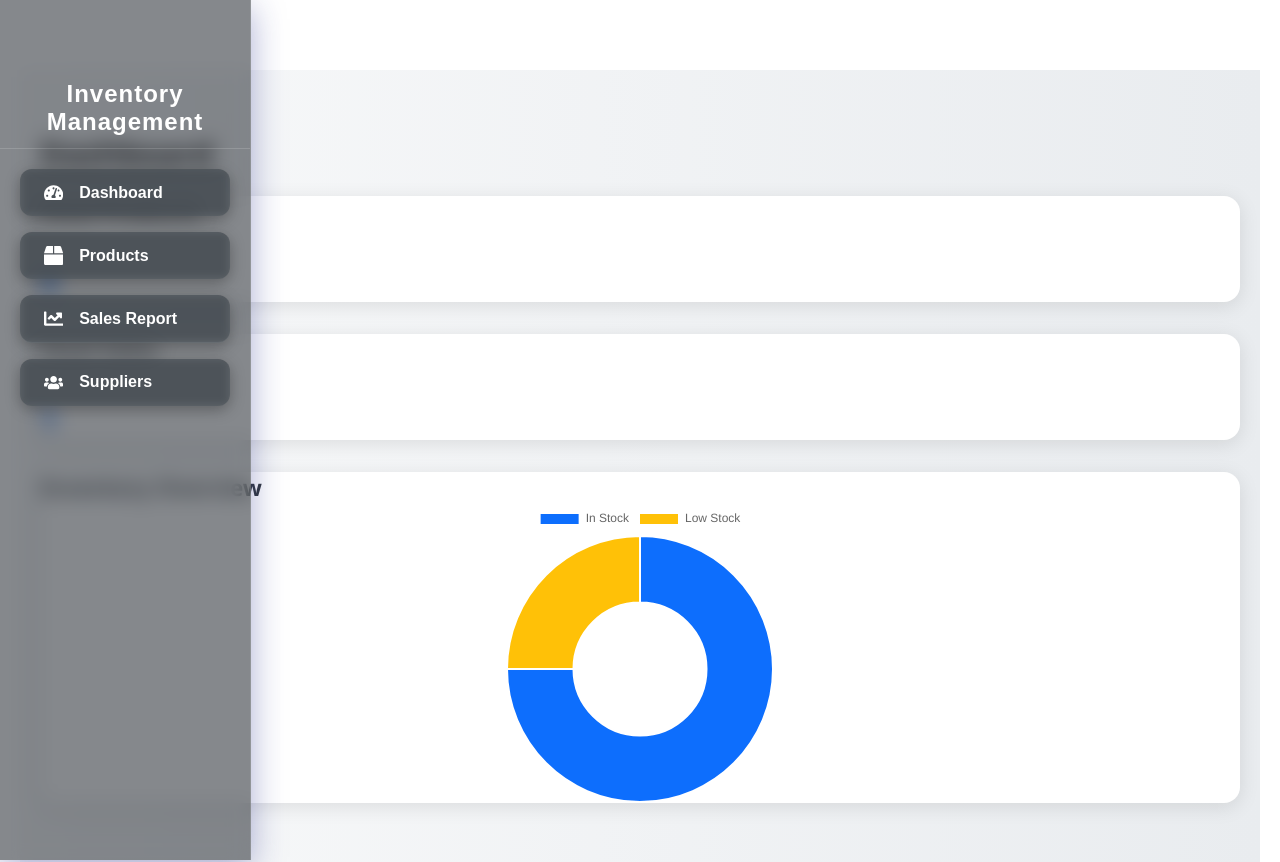
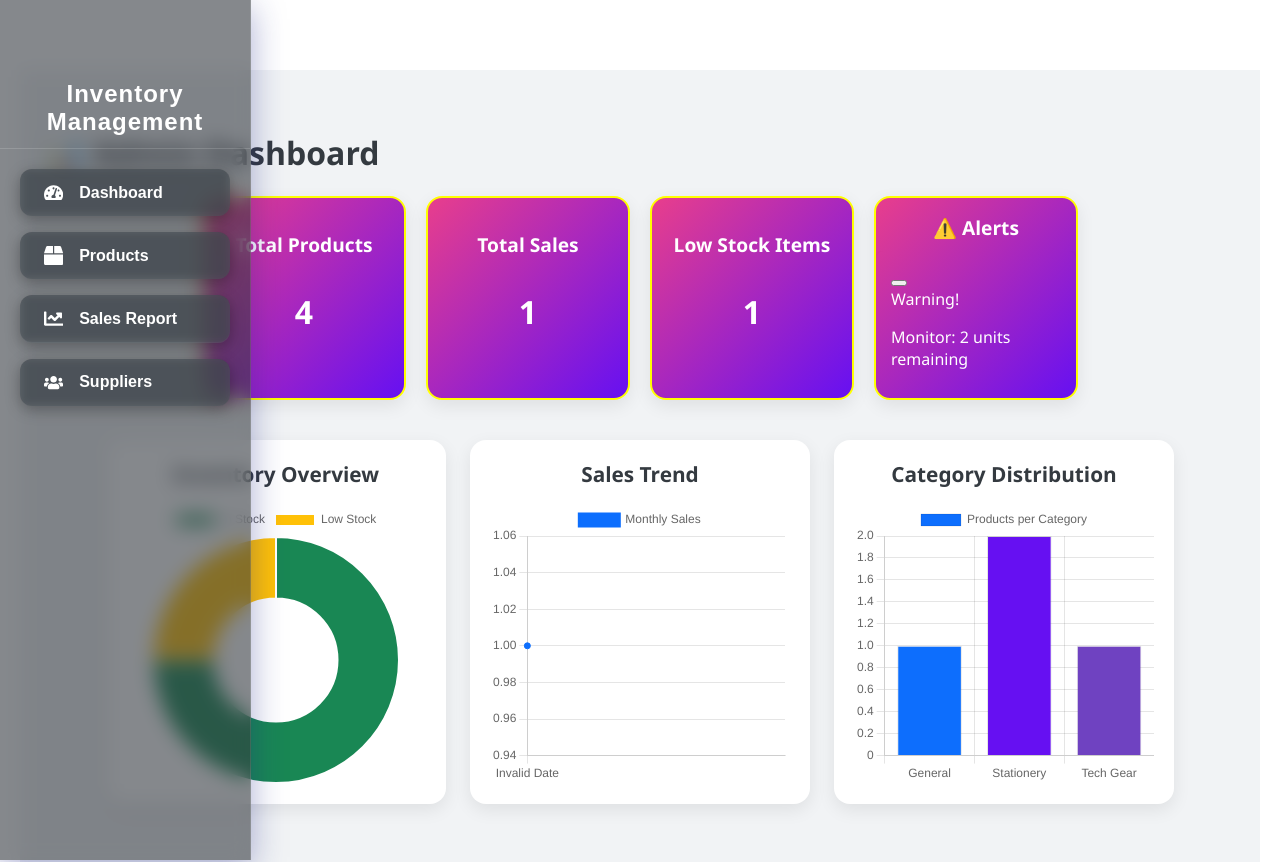
Before and after one commit to Chad96/-Inventory-Management-System, a React (Vite) app: page / in a window 1280 px wide. Shown: the top 862 px of the page. Built offline with nearby package versions, Linux system fonts and the light colour scheme; data requests are answered from the project's data file.

Commit message:
Dashboard updated and added new cards and graphs

```diff
--- a/src/pages/Dashboard.css
+++ b/src/pages/Dashboard.css
@@ -1,61 +1,137 @@
-/* Dashboard-specific styles */
 .dashboard-container {
-  padding: 40px 20px;
-  background: linear-gradient(to right, #f8f9fa, #e9ecef);
+  padding: 40px 25px;
+  background: #f1f3f5;
   min-height: 100vh;
   font-family: 'Segoe UI', Tahoma, Geneva, Verdana, sans-serif;
 }
 
-.card {
-  border: none;
-  border-radius: 16px;
-  box-shadow: 0 4px 20px rgba(0, 0, 0, 0.1);
-  transition: transform 0.2s ease, box-shadow 0.2s ease;
-  background-color: #ffffff;
+h1 {
+  font-weight: 700;
+  color: #343a40;
 }
 
-.card:hover {
-  transform: translateY(-4px);
-  box-shadow: 0 6px 24px rgba(0, 0, 0, 0.15);
+.summary-cards {
+  display: flex;
+  justify-content: center;
+  gap: 20px;
+  margin-bottom: 2rem;
+  flex-wrap: wrap;
+}
+
+.summary-cards .card {
+  width: 200px;
+  height: 200px;
+  display: flex;
+  flex-direction: column;
+  justify-content: center;
+  align-items: center;
+  background: linear-gradient(to bottom right, #e83e8c, #6610f2);
+  border: 2px solid yellow;
+  border-radius: 16px;
+  color: white;
+  box-shadow: 0 6px 18px rgba(0, 0, 0, 0.08);
+  transition: transform 0.3s ease, box-shadow 0.3s ease;
+}
+
+.summary-cards .card:hover {
+  transform: translateY(-6px);
+  box-shadow: 0 10px 25px rgba(0, 0, 0, 0.15);
+}
+
+.alert-list {
+  max-height: 130px;
+  overflow-y: auto;
+  width: 100%;
+}
+
+.alert-list::-webkit-scrollbar {
+  width: 6px;
+}
+.alert-list::-webkit-scrollbar-thumb {
+  background-color: #ced4da;
+  border-radius: 10px;
 }
 
 .card-title {
-  font-size: 1.4rem;
+  font-size: 1.2rem;
   font-weight: 600;
-  color: #343a40;
+  text-align: center;
+  margin-bottom: 10px;
 }
 
 .card-text {
   font-size: 2rem;
   font-weight: bold;
-  color: #0d6efd;
+  text-align: center;
 }
 
-.alert {
-  border-left: 4px solid #dc3545;
-  background-color: #fff0f0;
-  padding: 12px;
-  border-radius: 4px;
-  color: #721c24;
+/* Updated chart section styles */
+.chart-section {
+  margin-top: 2.5rem;
+  display: flex;
+  gap: 1.5rem;
+  flex-wrap: wrap;
+  justify-content: center;
 }
 
-/* Chart container */
-.chart-container {
-  width: 100%;
-  max-width: 300px;
-  height: 300px;
-  margin: 0 auto;
-  position: relative;
+.chart-section .card {
+  flex: 1 1 300px;
+  max-width: 350px;
+  border-radius: 16px;
+  box-shadow: 0 6px 18px rgba(0, 0, 0, 0.08);
+  background: #fff;
+  transition: transform 0.3s ease, box-shadow 0.3s ease;
+  display: flex;
+  flex-direction: column;
+  padding: 20px;
 }
 
-/* Responsive adjustments */
-@media (max-width: 576px) {
+.chart-section .card:hover {
+  transform: translateY(-6px);
+  box-shadow: 0 12px 30px rgba(0, 0, 0, 0.12);
+}
+
+.chart-section .card .card-title {
+  font-weight: 700;
+  font-size: 1.3rem;
+  text-align: center;
+  margin-bottom: 1rem;
+  color: #343a40;
+}
+
+.chart-container {
+  flex-grow: 1;
+  position: relative;
+  height: 280px;
+  min-height: 250px;
+}
+
+/* Responsive tweaks */
+@media (max-width: 992px) {
+  .chart-section {
+    justify-content: space-around;
+  }
+
+  .chart-section .card {
+    max-width: 100%;
+  }
+}
+
+@media (max-width: 768px) {
   .dashboard-container {
     padding: 20px 10px;
   }
 
-  .card-title {
-    font-size: 1.2rem;
+  .summary-cards {
+    flex-direction: column;
+    align-items: center;
+  }
+
+  .summary-cards .card {
+    width: 90%;
+    max-width: 300px;
+    height: auto;
+    min-height: 200px;
   }
 
   .card-text {
@@ -63,7 +139,12 @@
   }
 
   .chart-container {
-    max-width: 250px;
-    height: 250px;
+    height: 220px;
   }
 }
+
+@media (max-width: 576px) {
+  .chart-container {
+    height: 220px;
+  }
+}
--- a/src/pages/Dashboard.jsx
+++ b/src/pages/Dashboard.jsx
@@ -2,38 +2,108 @@ import { useState, useEffect } from 'react';
 import axios from 'axios';
 import { Card, Row, Col } from 'react-bootstrap';
 import './Dashboard.css';
+import AlertComponent from '../components/AlertComponent';
 
-// Chart.js
-import { Doughnut } from 'react-chartjs-2';
 import {
   Chart as ChartJS,
   ArcElement,
   Tooltip,
-  Legend
+  Legend,
+  CategoryScale,
+  LinearScale,
+  BarElement,
+  PointElement,
+  LineElement,
+  Title,
 } from 'chart.js';
+import { Doughnut, Bar, Line } from 'react-chartjs-2';
 
-ChartJS.register(ArcElement, Tooltip, Legend);
+ChartJS.register(
+  ArcElement,
+  Tooltip,
+  Legend,
+  CategoryScale,
+  LinearScale,
+  BarElement,
+  PointElement,
+  LineElement,
+  Title
+);
 
-function Dashboard({ addAlert }) {
+function Dashboard() {
   const [lowStock, setLowStock] = useState([]);
   const [productsCount, setProductsCount] = useState(0);
   const [salesCount, setSalesCount] = useState(0);
   const [stockChartData, setStockChartData] = useState({});
+  const [salesChartData, setSalesChartData] = useState({});
+  const [categoryChartData, setCategoryChartData] = useState({});
+  const [alerts, setAlerts] = useState([]);
 
   useEffect(() => {
     fetchData();
   }, []);
 
-  const prepareChartData = (products, lowStockItems) => {
+  const showAlert = (message, variant) => {
+    const id = Date.now();
+    const newAlert = { id, message, variant };
+    setAlerts(prev => [...prev, newAlert]);
+  };
+
+  const removeAlert = (id) => {
+    setAlerts(prev => prev.filter(alert => alert.id !== id));
+  };
+
+  const prepareStockChartData = (products, lowStockItems) => {
     const inStockCount = products.length - lowStockItems.length;
     setStockChartData({
       labels: ['In Stock', 'Low Stock'],
       datasets: [
         {
           data: [inStockCount, lowStockItems.length],
-          backgroundColor: ['#0d6efd', '#ffc107'],
-          borderColor: ['#ffffff', '#ffffff'],
+          backgroundColor: ['#198754', '#ffc107'],
+          borderColor: ['#fff', '#fff'],
           borderWidth: 2,
+        },
+      ],
+    });
+  };
+
+  const prepareCategoryChartData = (products) => {
+    const categoryMap = {};
+    products.forEach((p) => {
+      categoryMap[p.category] = (categoryMap[p.category] || 0) + 1;
+    });
+
+    setCategoryChartData({
+      labels: Object.keys(categoryMap),
+      datasets: [
+        {
+          label: 'Products per Category',
+          data: Object.values(categoryMap),
+          backgroundColor: ['#0d6efd', '#6610f2', '#6f42c1', '#198754', '#fd7e14'],
+          borderWidth: 1,
+        },
+      ],
+    });
+  };
+
+  const prepareSalesChartData = (sales) => {
+    const monthlySales = {};
+    sales.forEach((sale) => {
+      const month = new Date(sale.date).toLocaleString('default', { month: 'short' });
+      monthlySales[month] = (monthlySales[month] || 0) + 1;
+    });
+
+    setSalesChartData({
+      labels: Object.keys(monthlySales),
+      datasets: [
+        {
+          label: 'Monthly Sales',
+          data: Object.values(monthlySales),
+          fill: false,
+          borderColor: '#0d6efd',
+          backgroundColor: '#0d6efd',
+          tension: 0.3,
         },
       ],
     });
@@ -42,60 +112,115 @@ function Dashboard({ addAlert }) {
   const fetchData = async () => {
     try {
       const productsRes = await axios.get('http://localhost:3001/products');
-      setProductsCount(productsRes.data.length);
-      const lowStockItems = productsRes.data.filter(p => p.stock <= p.lowStockThreshold);
+      const products = productsRes.data;
+      setProductsCount(products.length);
+
+      const lowStockItems = products.filter(p => p.stock <= p.lowStockThreshold);
       setLowStock(lowStockItems);
-
-      prepareChartData(productsRes.data, lowStockItems);
+      prepareStockChartData(products, lowStockItems);
+      prepareCategoryChartData(products);
 
       if (lowStockItems.length > 0) {
         lowStockItems.forEach(item => {
-          addAlert(`${item.name}: ${item.stock} units remaining`, 'warning');
+          showAlert(`${item.name}: ${item.stock} units remaining`, 'warning');
         });
       }
 
       const salesRes = await axios.get('http://localhost:3001/sales');
       setSalesCount(salesRes.data.length);
+      prepareSalesChartData(salesRes.data);
     } catch (err) {
-      addAlert('Failed to load data. Please check the server.', 'danger');
+      showAlert('Failed to load data. Please check the server.', 'danger');
     }
   };
 
   return (
     <div className="dashboard-container">
-      <h1 className="mb-4">Dashboard</h1>
-      <Row>
-        <Col md={6} className="mb-4">
+      <h1 className="mb-4">📊 Admin Dashboard</h1>
+
+      <div className="summary-cards">
         <Card>
           <Card.Body>
             <Card.Title>Total Products</Card.Title>
             <Card.Text>{productsCount}</Card.Text>
           </Card.Body>
         </Card>
-        </Col>
-        <Col md={6} className="mb-4">
+
         <Card>
           <Card.Body>
             <Card.Title>Total Sales</Card.Title>
             <Card.Text>{salesCount}</Card.Text>
           </Card.Body>
         </Card>
-        </Col>
-      </Row>
 
-      <Row className="mt-4">
-        <Col md={6}>
         <Card>
           <Card.Body>
+            <Card.Title>Low Stock Items</Card.Title>
+            <Card.Text>{lowStock.length}</Card.Text>
+          </Card.Body>
+        </Card>
+
+        <Card>
+          <Card.Body>
+            <Card.Title>⚠️ Alerts</Card.Title>
+            <div className="alert-list">
+              {alerts.length === 0 ? (
+                <p className="text-white">No current alerts</p>
+              ) : (
+                alerts.map(alert => (
+                  <AlertComponent
+                    key={alert.id}
+                    message={alert.message}
+                    variant={alert.variant}
+                    onClose={() => removeAlert(alert.id)}
+                  />
+                ))
+              )}
+            </div>
+          </Card.Body>
+        </Card>
+      </div>
+
+      <Row className="chart-section">
+        <Col md={4} sm={12} className="mb-4">
+          <Card>
+            <Card.Body className="d-flex flex-column">
               <Card.Title>Inventory Overview</Card.Title>
               <div className="chart-container">
                 {stockChartData.datasets ? (
-                  <Doughnut
-                    data={stockChartData}
-                    options={{ maintainAspectRatio: false }}
-                  />
+                  <Doughnut data={stockChartData} options={{ maintainAspectRatio: false }} />
                 ) : (
-                  <p>Loading chart...</p>
+                  <p>Loading...</p>
+                )}
+              </div>
+            </Card.Body>
+          </Card>
+        </Col>
+
+        <Col md={4} sm={12} className="mb-4">
+          <Card>
+            <Card.Body className="d-flex flex-column">
+              <Card.Title>Sales Trend</Card.Title>
+              <div className="chart-container">
+                {salesChartData.datasets ? (
+                  <Line data={salesChartData} options={{ maintainAspectRatio: false }} />
+                ) : (
+                  <p>Loading...</p>
+                )}
+              </div>
+            </Card.Body>
+          </Card>
+        </Col>
+
+        <Col md={4} sm={12} className="mb-4">
+          <Card>
+            <Card.Body className="d-flex flex-column">
+              <Card.Title>Category Distribution</Card.Title>
+              <div className="chart-container">
+                {categoryChartData.datasets ? (
+                  <Bar data={categoryChartData} options={{ maintainAspectRatio: false }} />
+                ) : (
+                  <p>Loading...</p>
                 )}
               </div>
             </Card.Body>
```
Lines whose indentation alone changed are shown as unchanged.
